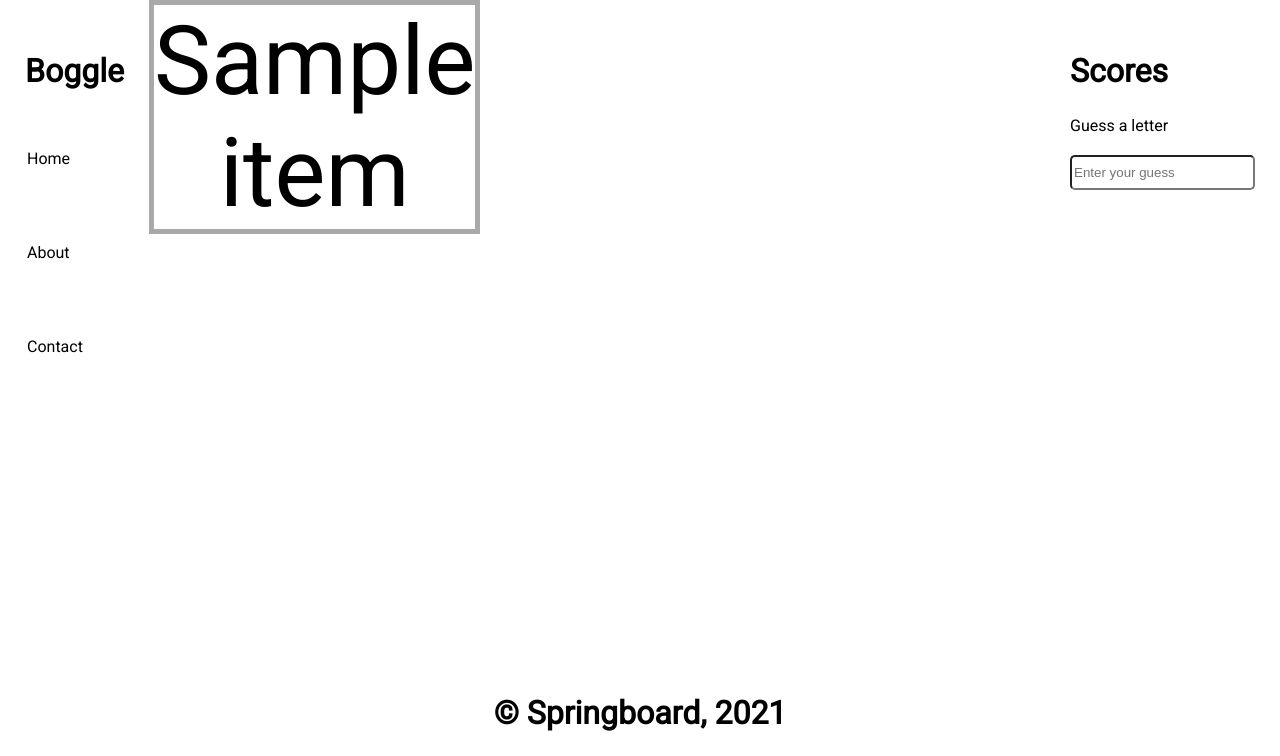
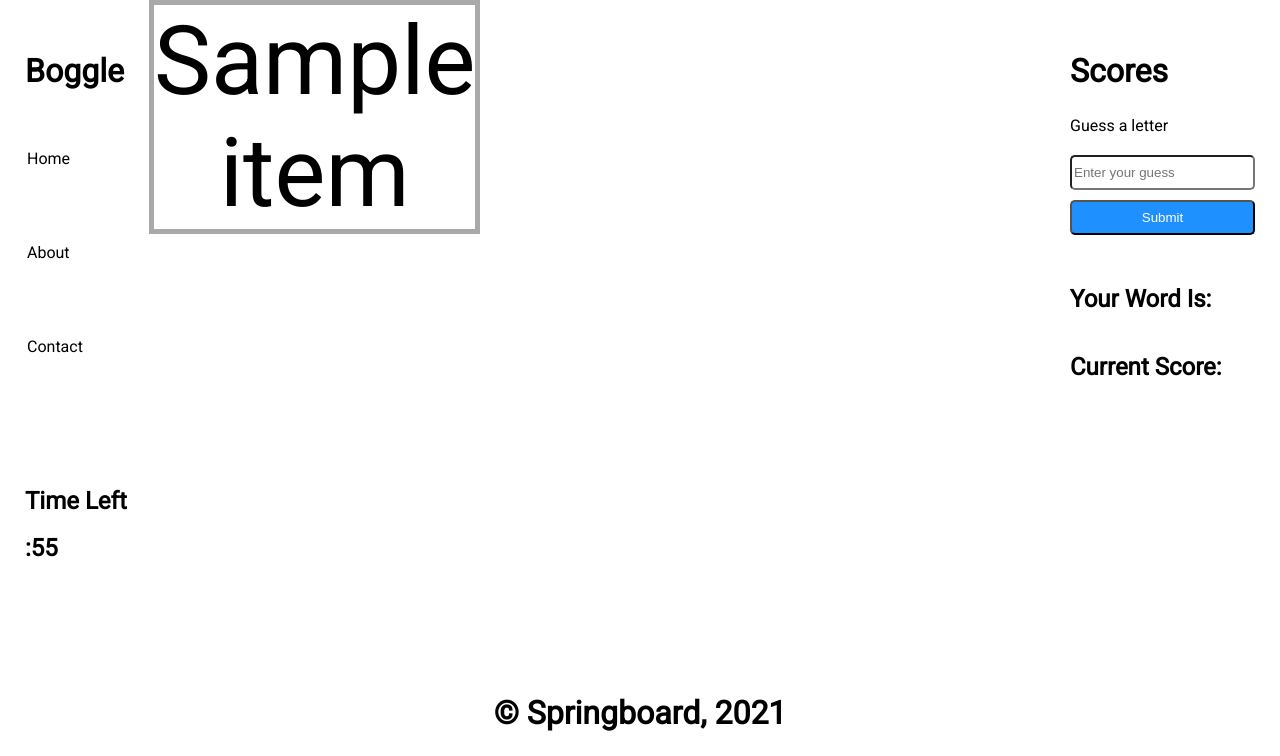
Before and after one commit to JB0925/Flask-Boggle, a Flask app: template templates/home.html in a window 1280 px wide. Shown: the top 756 px of the page. Run offline with Flask 2, Linux system fonts and the light colour scheme; the template is opened without the code that fills it: most values are stand-ins (such as "Sample title", 1, 10 or a date in 2020); parts of the project's set-up code (start-up, migrations or seed data) failed here and were passed over; some libraries are stand-ins or nearby versions.

Commit message:
add js, add pull out sidebar, add additional AJAX requests

```diff
--- a/app.py
+++ b/app.py
@@ -1,4 +1,4 @@
-from flask import Flask, redirect, render_template, session, url_for, request
+from flask import Flask, redirect, render_template, session, url_for, request, jsonify
 from decouple import config
 
 from boggle import Boggle
@@ -7,13 +7,37 @@
 app = Flask(__name__)
 app.config['SECRET_KEY'] = config('SECRET_KEY')
 boggle_game = Boggle()
+board = boggle_game.make_board()
 
 
 @app.route('/', methods=['GET', 'POST'])
 def home():
-    board = boggle_game.make_board()
-    classes = ['one', 'two', 'three', 'four', 'five']
+    """The main route for the game. Displays the board
+        and all major aspects of the game."""
     session['board'] = board
+    games = session['games_played']
     if request.method == 'GET':
-        return render_template('home.html', board=board,
-        classes=classes)
+        return render_template('home.html', board=board, games=games)
+    return redirect(url_for('home', board=board, games=games))
+
+
+
+@app.route('/temp', methods=['GET','POST'])
+def temp():
+    """We send a GET request here from Axios to
+       validate the word that is coming from the
+       front end."""
+    board = session['board']
+    word = request.args.get('word')
+    result = boggle_game.check_valid_word(board, word)
+    result = jsonify(result)
+    return result
+
+@app.route('/games', methods=['GET', 'POST'])
+def games_played():
+    """Another GET request is sent here at the end
+       of the game to update on the server the
+       number of games that have been played."""
+    games = request.json['games']
+    session['games_played'] += 1
+    return jsonify(games)
--- a/static/css/base.css
+++ b/static/css/base.css
@@ -66,6 +69,7 @@
 }
 
 .scores {
+    position: relative;
     grid-area: sc;
     display: flex;
     flex-direction: column;
--- a/static/css/home.css
+++ b/static/css/home.css
@@ -2,11 +2,6 @@
     display: grid;
     grid-template-columns: repeat(5, 1fr);
     grid-template-rows: repeat(5, 1fr);
-    /* grid-template-areas: "one two three four five"
-                         "one two three four five"
-                         "one two three four five"
-                         "one two three four five"
-                         "one two three four five"; */
 }
 
 .letter {
@@ -27,11 +22,48 @@
 input {
     height: 35px;
     border-radius: 5px;
-    outline: hidden;
+    margin-bottom: 10px;
+}
+
+button {
+    height: 35px;
+    border-radius: 5px;
+    background-color: dodgerblue;
+    color: white;
+}
+
+#msg-display {
+    margin-top: 50px;
+}
+
+#msg {
+    margin-top: 10px;
+}
+
+.timer {
+    position: absolute;
+    top: 70%;
 }
 
 @media screen and (max-width: 1000px) {
     .letter {
         font-size: 3rem;
     }
+
+    #msg-holder {
+        position: absolute;
+        top: 1%;
+        left: 50%;
+    }
+
+    .timer {
+        top: 25%;
+        left: 50%;
+    }
+
+    #score-holder {
+        position: absolute;
+        top: 50%;
+        left: 50%;
+    }
 }
--- /dev/null
+++ b/static/js/boggle.js
@@ -0,0 +1,100 @@
+// Selecting all of the major working parts of the game.
+const form = document.querySelector('#guessForm');
+const input = document.querySelector('input');
+const scoreSection = document.querySelector('#score');
+const timeSection = document.querySelector('#time');
+const button = document.querySelector('button');
+const burgerMenu = document.querySelector('#open');
+const slideBar = document.querySelector('.slidebar');
+const closeSidebar = document.querySelector('#close');
+const container = document.querySelector('.container');
+
+let score = 0;
+let time = 60;
+let gamesPlayed = 0;
+let alreadyUsed = new Set()
+
+// Used to get form data and send a request
+// to validate the word passed into the form.
+const getFormData = async function(evt) {
+    evt.preventDefault();
+
+    let {resp, data} = await axios.get('/temp',
+    {params: {word: input.value}});
+    if (!alreadyUsed.has(input.value)) {
+        displayMessage(data);
+        score += increaseScore(data, input.value);
+        alreadyUsed.add(input.value);
+    }
+    scoreSection.innerText = score;
+    input.value = ''
+}
+
+// Displays the status message in the proper place.
+const displayMessage = (msg) => {
+    const displaySection = document.querySelector('#msg');
+    displaySection.innerText = msg + '!';
+}
+
+// Increases the score to be displayed on the front-end.
+const increaseScore = (message, word) => {
+    if (message === 'ok') return word.length;
+    return 0;
+}
+
+// Used to start the timer, count it down, and eventually clear it.
+// Sends a POST request to the server at the end of the game to let
+// it know to add another game played to the session.
+const timer = setInterval(async function() {
+    timeSection.innerText = `:${time}`;
+    time--
+    if (time === -1) {
+        timeSection.innerText = 'Game Over!';
+        button.disabled = true;
+        gamesPlayed++;
+        await axios.post('/games', {games: gamesPlayed})
+        clearInterval(timer);
+    }
+},1000);
+
+// handles what happens if the sliding sidebar was opened but not closed
+// and the screen was enlarged.
+setInterval(() => {
+    if (window.innerWidth <= 1000) {
+        burgerMenu.classList.remove('hide')
+        burgerMenu.classList.add('show')
+    } else {
+        burgerMenu.classList.remove('show')
+        burgerMenu.classList.add('hide')
+        slideBar.style.display = 'none';
+        closeSidebar.style.display = 'none';
+        container.style.display = 'grid';
+    }
+},200);
+
+// handles the opening and display of the sliding sidebar.
+burgerMenu.addEventListener('click', (e) => {
+    setTimeout(() => {
+        slideBar.style.width = '1000px';
+    },10)
+    slideBar.style.display = 'flex';
+    closeSidebar.style.display = 'block';
+    burgerMenu.classList.add('hide');
+    burgerMenu.classList.remove('show');
+    container.style.display = 'none';
+});
+
+// handles the closing of the sidebar and display of the main game screen.
+closeSidebar.addEventListener('click', (e) => {
+    setTimeout(() => {
+        slideBar.style.width = '0px';
+    },10)
+    slideBar.style.display = 'none';
+    closeSidebar.style.display = 'none';
+    burgerMenu.classList.add('show');
+    burgerMenu.classList.remove('hide');
+    container.style.display = 'grid';
+});
+
+// handles submission of the guess form.
+form.addEventListener('submit', getFormData);
--- a/templates/base.html
+++ b/templates/base.html
@@ -8,19 +8,35 @@
     <link rel="preconnect" href="https://fonts.googleapis.com">
     <link rel="preconnect" href="https://fonts.gstatic.com" crossorigin>
     <link href="https://fonts.googleapis.com/css2?family=Roboto&display=swap" rel="stylesheet">
+    <link rel="stylesheet" href="https://pro.fontawesome.com/releases/v5.10.0/css/all.css"
+          integrity="sha384-AYmEC3Yw5cVb3ZcuHtOA93w35dYTsvhLPVnYs9eStHfGJvOvKxVfELGroGkvsg+p"
+          crossorigin="anonymous"/>
     <link rel="stylesheet" href="{{ url_for('static', filename='css/base.css') }}">
     <title>Boggle</title>
 </head>
 {% endblock %}
 <body>
+    <div class="slidebar">
+        <i id="close" class="fas fa-times-circle"></i>
+        <h1>Welcome To Boggle!</h1>
+        <ul>
+            <li><a href="#">Home</a></li>
+            <li><a href="#">About</a></li>
+            <li><a href="#">Contact</a></li>
+        </ul>
+        <h2>Games Played: {{ games }}</h2>
+    </div>
     <div class="container">
         <section class="sidebar">
+            <i id="open" class="fas fa-bars hide menu"></i>
             <h1 class="header">Boggle</h1>
             <ul>
                 <li><a href="#">Home</a></li>
                 <li><a href="#">About</a></li>
                 <li><a href="#">Contact</a></li>
             </ul>
+            {% block timer %}
+            {% endblock %}
         </section>
         <main class="game">
             {% block content %}
@@ -35,5 +51,7 @@
             <h1 class="header">&copy; Springboard, 2021</h1>
         </footer>
     </div>
+    <script src="https://unpkg.com/axios/dist/axios.min.js"></script>
+    <script src="{{ url_for('static', filename='js/boggle.js') }}"></script>
 </body>
 </html>
--- a/templates/home.html
+++ b/templates/home.html
@@ -8,12 +8,20 @@
     <link rel="preconnect" href="https://fonts.googleapis.com">
     <link rel="preconnect" href="https://fonts.gstatic.com" crossorigin>
     <link href="https://fonts.googleapis.com/css2?family=Roboto&display=swap" rel="stylesheet">
+    <link rel="stylesheet" href="https://pro.fontawesome.com/releases/v5.10.0/css/all.css"
+          integrity="sha384-AYmEC3Yw5cVb3ZcuHtOA93w35dYTsvhLPVnYs9eStHfGJvOvKxVfELGroGkvsg+p"
+          crossorigin="anonymous"/>
     <link rel="stylesheet" href="{{ url_for('static', filename='css/base.css') }}">
     <link rel="stylesheet" href="{{ url_for('static', filename='css/home.css') }}">
     <title>Boggle</title>
 </head>
 {% endblock %}
-
+{% block timer %}
+    <div class="timer">
+        <h2>Time Left</h2>
+        <h2 id="time"></h2>
+    </div>
+{% endblock %}
 {% block content %}
     <div class="game-container">
         {% for row in board %}
@@ -24,8 +32,17 @@
     </div>
 {% endblock %}
 {% block form %}
-    <form action="#" method="POST">
+    <form action="/temp" method="POST" id="guessForm">
         <label for="guess">Guess a letter</label>
         <input type="text" name="guess" id="guess" placeholder="Enter your guess" required>
+        <button type="submit">Submit</button>
     </form>
+    <div id="msg-holder">
+        <h2 id="msg-display">Your Word Is:</h2>
+        <p id="msg"></p>
+    </div>
+    <div id="score-holder">
+        <h2 id="score-display">Current Score:</h2>
+        <p id="score"></p>
+    </div>
 {% endblock %}
```
Also changed, not shown: other parts of static/css/base.css (+72 -2 lines).
